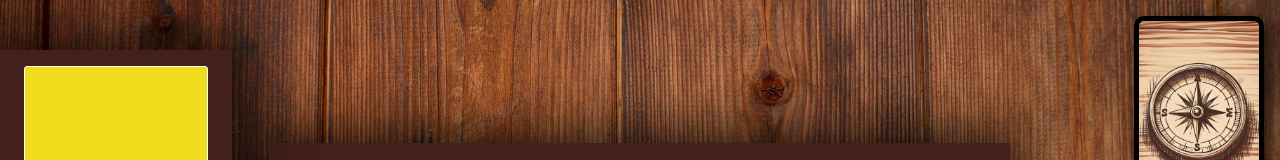
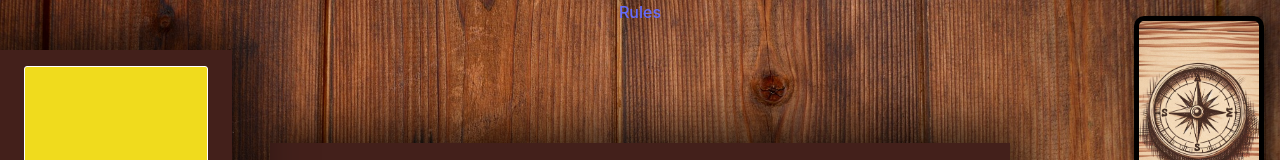
Before and after one commit to pslib-cz/2023-p3a-mpa-react-project-TadeasPikl, a React (Vite) app in the folder LostCities/: page / in a window 1280 px wide. Shown: the top 160 px of the page. Built offline with nearby package versions, Linux system fonts and the light colour scheme.

Commit message:
game over screen

```diff
--- a/LostCities/src/App.css
+++ b/LostCities/src/App.css
@@ -261,3 +261,19 @@ body > div {
 
   box-shadow: 5px 5px 20px 0px rgba(0,0,0,0.75);
 }
+
+
+/* Rules */
+.rules {
+  position: absolute;
+  top: 0;
+  left: 50%;
+  transform: translateX(-50%);
+}
+
+.game-over {
+  position: absolute;
+  top: 50%;
+  left: 50%;
+  transform: translate(-50%, -50%);
+}
--- a/LostCities/src/Game.tsx
+++ b/LostCities/src/Game.tsx
@@ -5,6 +5,7 @@ import DrawPile from "./components/DrawPile";
 import { useContext } from "react";
 import { GameStateContext } from "./GameStateContext";
 import { TurnStage } from "./ItemTypes";
+import { GetTotalScore } from "./gameLogic/DeckManager";
 
 
 const Game = () => {
@@ -13,9 +14,16 @@ const Game = () => {
     return (
         <>
             {state?.turnStage === TurnStage.GAME_OVER ?
-            null
+            <div className="gameOver">
+                <h1>Game Over</h1>
+                <h2>{GetTotalScore(state.players[0].expeditions) > GetTotalScore(state.players[1].expeditions) ? "Player Wins!" : "AI Wins!"}</h2>
+                <h3>Player Score: {GetTotalScore(state.players[0].expeditions)}</h3>
+                <h3>AI Score: {GetTotalScore(state.players[1].expeditions)}</h3>
+                <a href="#">Play Again</a>
+            </div>
             :
             <>
+                <a href="https://cdn.1j1ju.com/medias/c8/66/47-lost-cities-rulebook.pdf" className="rules" target="_blank">Rules</a>
                 <DrawPile />
                 <div className="expedition-table">
                     <ExpeditionPiles player={1} />
```
Also changed, not shown: LostCities/src/gameLogic/OpponentAI.tsx (+7 -7 lines), 5 other files (tests, documents, lock files or other folders).
